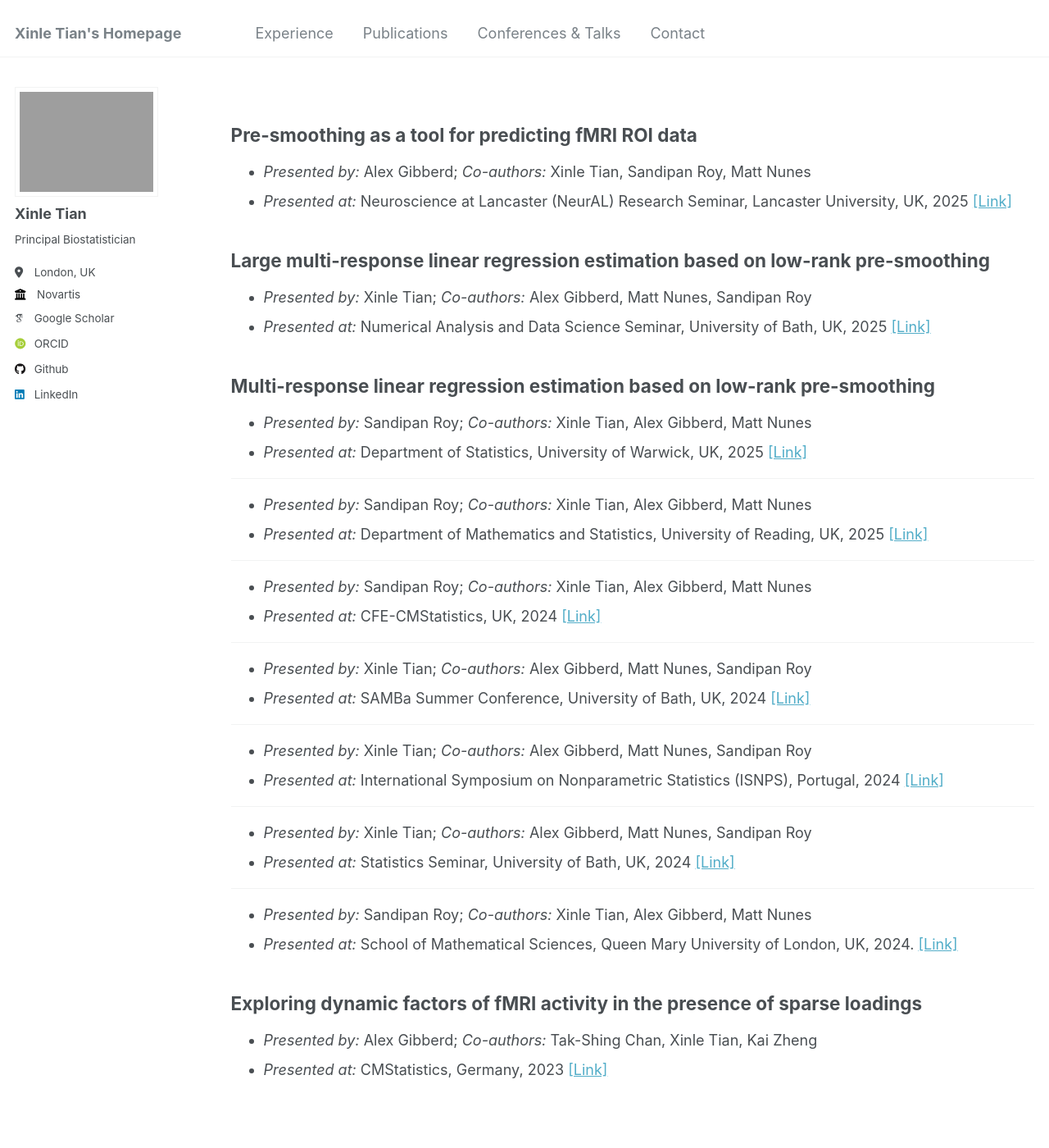
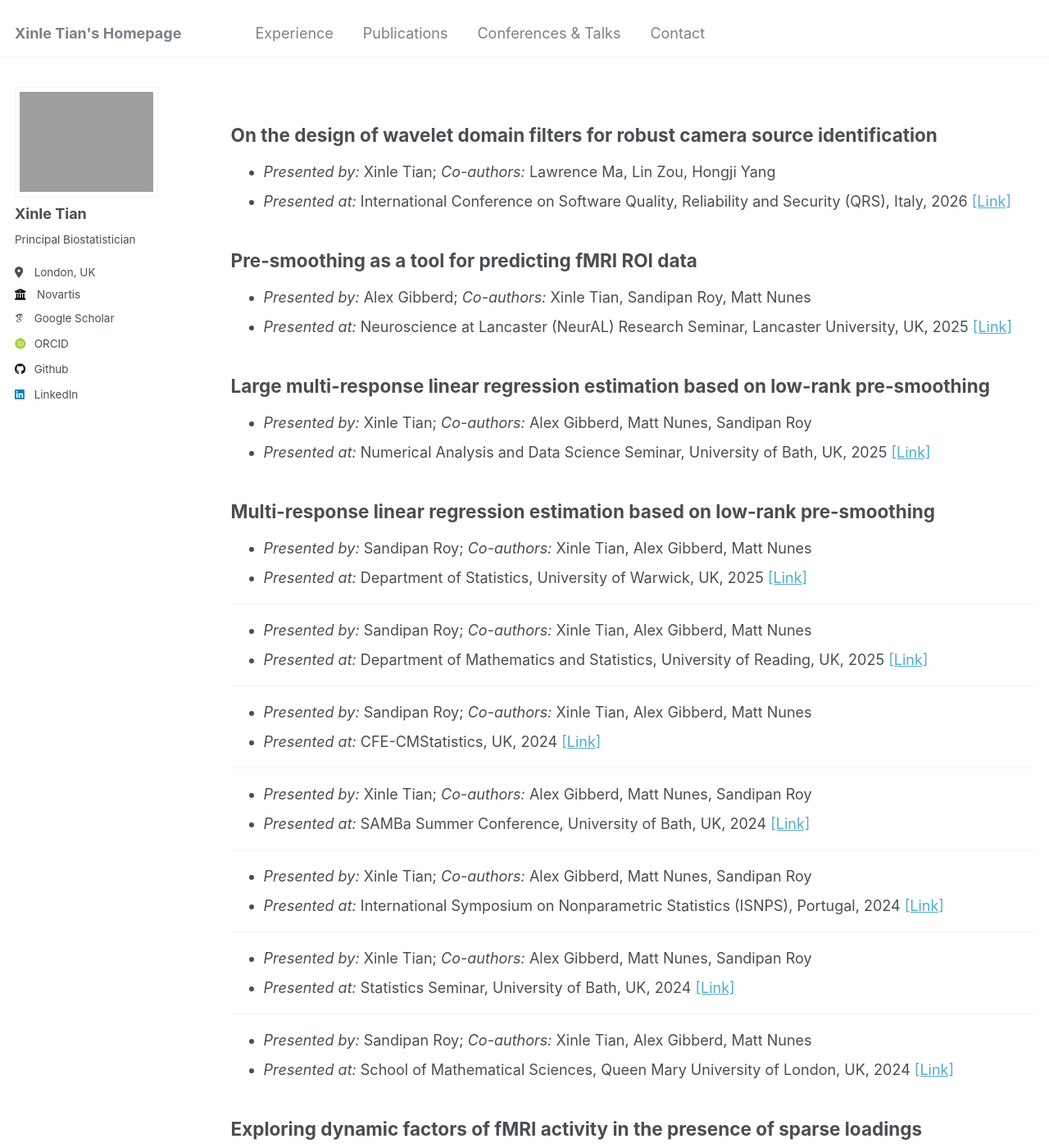
Before and after one commit to xinlet/xinlet.github.io, a Jekyll site: the page built from _pages/talks.md, in a window 1280 px wide and 1400 px high. Shown: the whole window at 82% size. Built offline with Jekyll 4.4.1, drawn with Linux system fonts in a browser that asks for light colours; some web fonts are replaced.

Commit message:
Update talks.md

```diff
--- a/_pages/talks.md
+++ b/_pages/talks.md
@@ -6,6 +6,9 @@ author_profile: true
 ---
 
 {% include base_path %}
+## On the design of wavelet domain filters for robust camera source identification
+* *Presented by:* Xinle Tian; *Co-authors:* Lawrence Ma, Lin Zou, Hongji Yang
+* *Presented at:* International Conference on Software Quality, Reliability and Security (QRS), Italy, 2026 [[Link]](https://qrs26.techconf.org/)
 
 ## Pre-smoothing as a tool for predicting fMRI ROI data
 * *Presented by:* Alex Gibberd; *Co-authors:* Xinle Tian, Sandipan Roy, Matt Nunes
@@ -49,7 +52,7 @@ author_profile: true
 ----
 
 * *Presented by:* Sandipan Roy; *Co-authors:* Xinle Tian, Alex Gibberd, Matt Nunes
-* *Presented at:* School of Mathematical Sciences, Queen Mary University of London, UK, 2024. [[Link]](https://www.qmul.ac.uk/maths/research/seminars/statistics-and-data-science-seminar/)
+* *Presented at:* School of Mathematical Sciences, Queen Mary University of London, UK, 2024 [[Link]](https://www.qmul.ac.uk/maths/research/seminars/statistics-and-data-science-seminar/)
 
 
 ## Exploring dynamic factors of fMRI activity in the presence of sparse loadings
```
